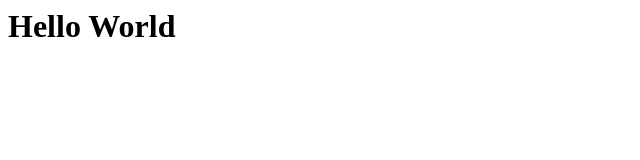
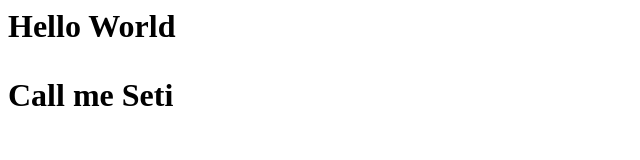
Before and after one commit to Seti-H/Website, a plain HTML site: page index.html in a window 1280 px wide. Shown: the whole page, without its empty margins (0-640 px from the left). Drawn offline with Linux system fonts and the light colour scheme.

Commit message:
Add some HTML structure

```diff
--- a/index.html
+++ b/index.html
@@ -1 +1,3 @@
 <h1>Hello World<h1/>
+
+<p> Call me Seti <p/>
```
